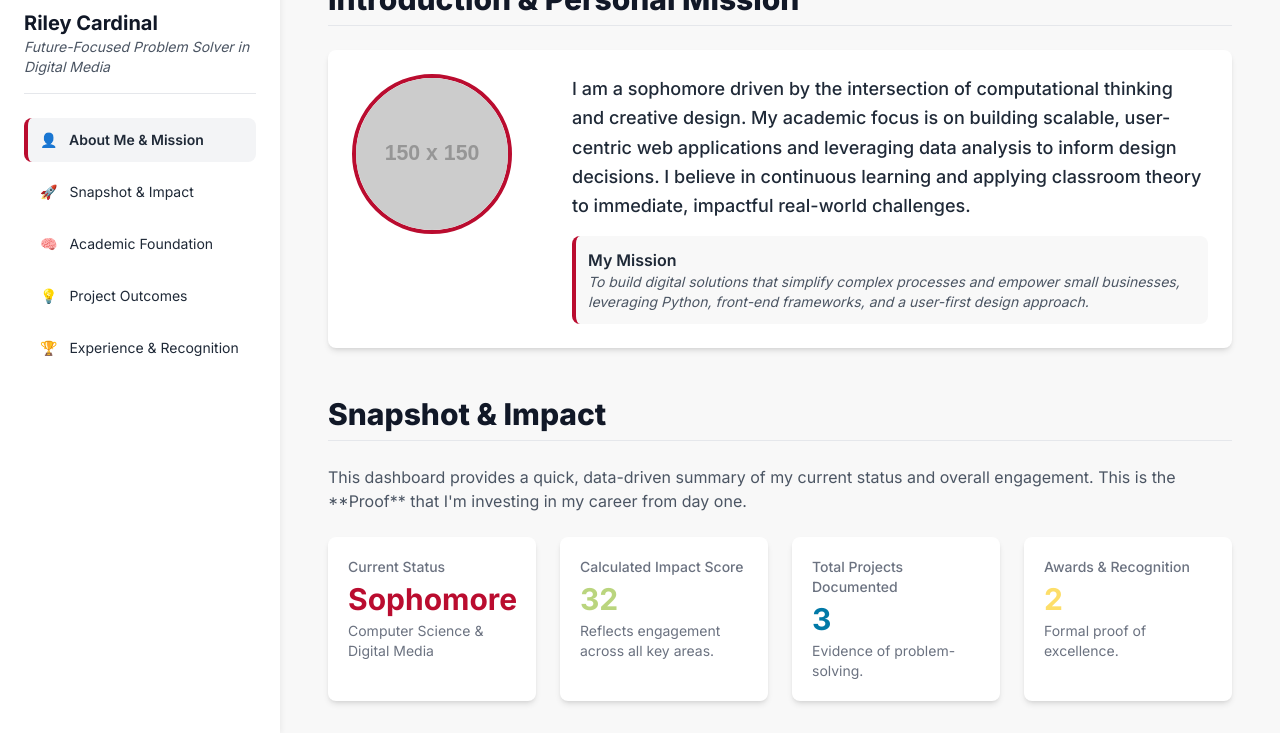
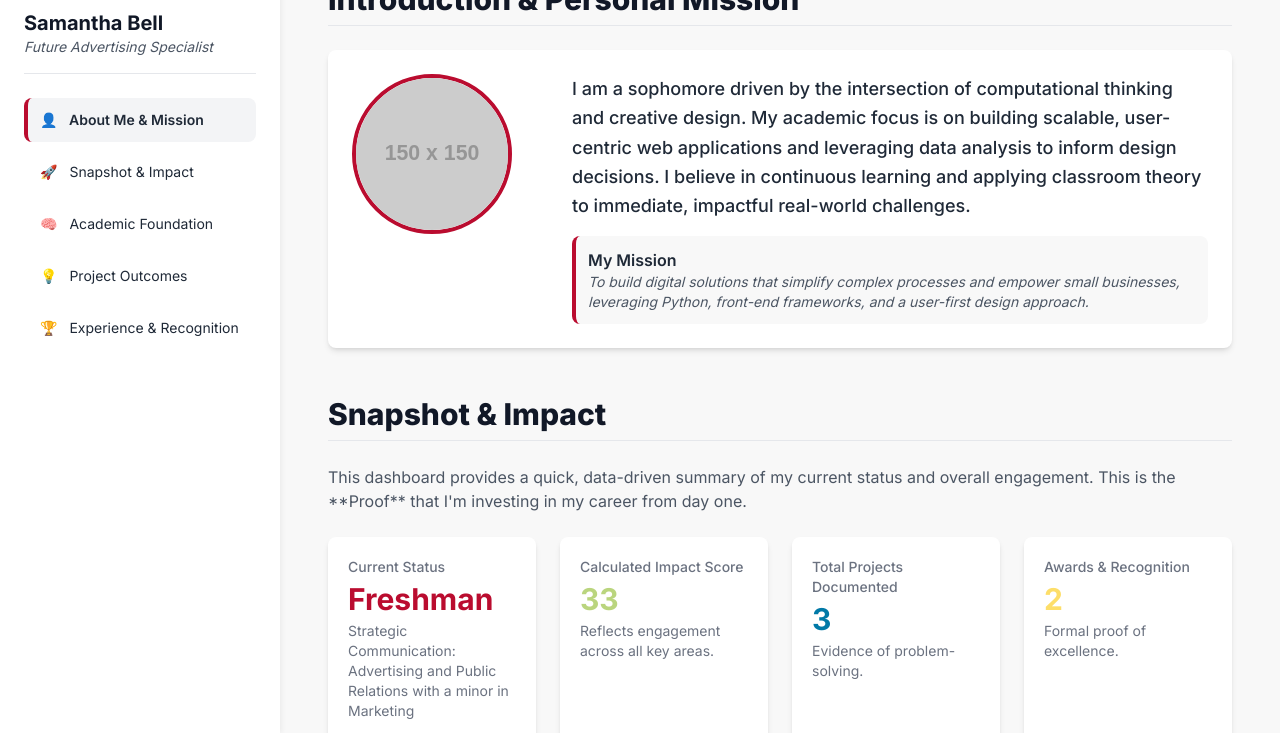
Before and after one commit to samantha-bell07/ISOM210-7-PBL-Project-2, a plain HTML site: page index.html in a window 1280 px wide. Shown: the part 67-800 px from the top of the page. Drawn offline with nearby package versions, Linux system fonts and the light colour scheme; placeholder pictures from the web are drawn by us.

Commit message:
Update index.html

```diff
--- a/index.html
+++ b/index.html
@@ -255,11 +255,11 @@ CONFIRMATION: NO SVG graphics used. NO Mermaid JS used. -->
 
         // 1.1 PROFILE & BRANDING VARIABLES (REQUIRED)
         const profileData = {
-            studentName: "Riley Cardinal",
-            tagline: "Future-Focused Problem Solver in Digital Media",
-            currentYear: "Sophomore", // Freshman, Sophomore, Junior, Senior
-            major: "Computer Science & Digital Media",
-            gpa: 3.85,
+            studentName: "Samantha Bell",
+            tagline: "Future Advertising Specialist",
+            currentYear: "Freshman", // Freshman, Sophomore, Junior, Senior
+            major: "Strategic Communication: Advertising and Public Relations with a minor in Marketing",
+            gpa: 3.9,
             impactScoreMultiplier: 10, // Adjusts how much projects/awards count towards total impact
 
             // --- INTRODUCTION & BRANDING FIELDS ---
```
